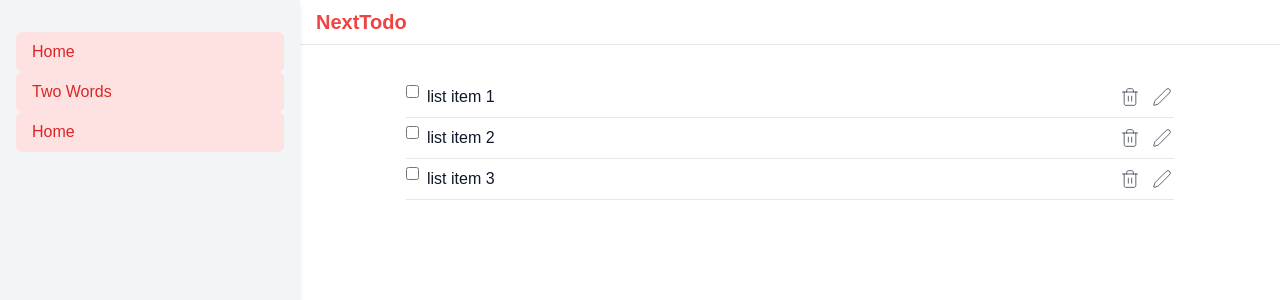
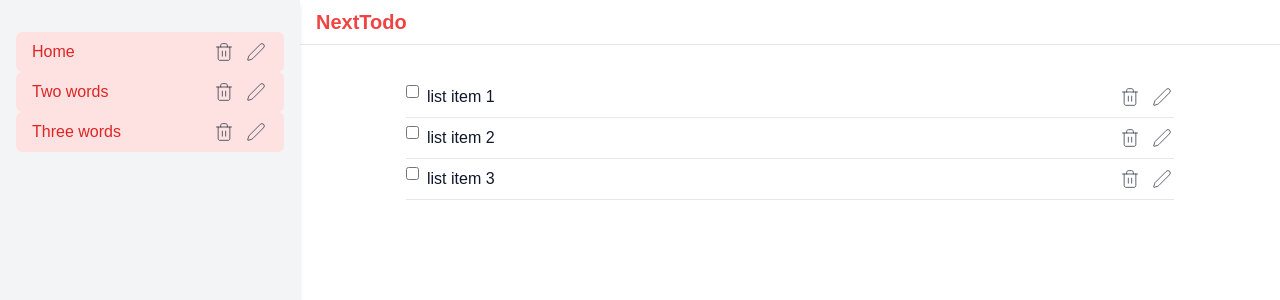
Before and after one commit to fath-nasrudin/next-todo, a Next.js app: page / in a window 1280 px wide. Shown: the top 300 px of the page. Built offline with nearby package versions, Linux system fonts and the light colour scheme.

Commit message:
feat[project]: Add delete project feature

```diff
--- a/app/(app)/layout.tsx
+++ b/app/(app)/layout.tsx
@@ -1,18 +1,12 @@
-import { Tablist } from '@/components/tablist';
 import Link from 'next/link';
 import React from 'react';
 import { TaskProvider } from './task.context';
 import { ProjectProvider } from './project.context';
+import { ProjectTablist } from './project-tablist';
 
 interface MainLayoutProps {
   children: React.ReactNode;
 }
-
-const navItems = [
-  { name: 'Home', href: '/project/home-1' },
-  { name: 'Two Words', href: '/project/two-words-2' },
-  { name: 'Home', href: '/project/three-words-3' },
-];
 
 const MainLayout = ({ children }: MainLayoutProps) => {
   return (
@@ -21,7 +15,7 @@ const MainLayout = ({ children }: MainLayoutProps) => {
         <div className="min-h-screen flex">
           {/* Leftbar */}
           <div className="basis-[300px] hidden md:block shadow-md bg-gray-100 dark:bg-transparent px-4 py-8">
-            <Tablist items={navItems} />
+            <ProjectTablist />
           </div>
           {/* mainbar */}
           <div className="flex-1 flex flex-col">
--- /dev/null
+++ b/app/(app)/project-tablist.tsx
@@ -0,0 +1,20 @@
+'use client';
+
+import { Tablist } from '@/components/tablist';
+import { useProjectState } from './project.context';
+import { NavItemProject, Project } from '@/types';
+
+export const ProjectTablist = () => {
+  const projects: Project[] = useProjectState();
+
+  const userProjects = projects.filter((p) => !p.default);
+
+  const navItemProjects: NavItemProject[] = userProjects.map((item) => {
+    const kebabName = item.name.trim().toLowerCase().split(' ').join('-');
+    const url = `/project/${kebabName}-${item.id}`;
+
+    return { name: item.name, href: url, id: item.id };
+  });
+
+  return <Tablist items={navItemProjects} />;
+};
--- a/app/(app)/project.context.tsx
+++ b/app/(app)/project.context.tsx
@@ -49,9 +49,7 @@ const projectReducer = (state: Project[], action: ActionType) => {
 };
 
 const ProjectStateContext = createContext<Project[]>(renderInitialProjects());
-const ProjectDispatchContext = createContext<
-  React.Dispatch<ActionType> | undefined
->(undefined);
+const ProjectDispatchContext = createContext<React.Dispatch<ActionType>>();
 
 export const ProjectProvider = ({
   children,
--- a/app/(app)/task.context.tsx
+++ b/app/(app)/task.context.tsx
@@ -14,7 +14,8 @@ const renderInitialTasks = () => initialTasks;
 type ActionType =
   | { type: 'TASK/ADD'; payload: { taskData: TaskInput } }
   | { type: 'TASK/DELETE'; payload: { taskData: { id: number } } }
-  | { type: 'TASK/UPDATE'; payload: { taskData: TaskInput } };
+  | { type: 'TASK/UPDATE'; payload: { taskData: TaskInput } }
+  | { type: 'TASK/DELETE_BY_PROJECTID'; payload: { projectId: number } };
 
 const taskReducer = (state: Task[], action: ActionType) => {
   if (action.type === 'TASK/ADD') {
@@ -42,6 +43,10 @@ const taskReducer = (state: Task[], action: ActionType) => {
     return state.filter((item) => item.id !== id);
   }
 
+  if (action.type === 'TASK/DELETE_BY_PROJECTID') {
+    return state.filter((item) => item.projectId !== action.payload.projectId);
+  }
+
   throw new Error('Wrong action type');
 };
 
--- a/components/tablist.tsx
+++ b/components/tablist.tsx
@@ -3,7 +3,10 @@
 import { cn } from '@/lib/utils';
 import { TablistItem } from '@/types';
 import Link from 'next/link';
-import { useSelectedLayoutSegments } from 'next/navigation';
+import { redirect, useSelectedLayoutSegments } from 'next/navigation';
+import { Icons } from './icons';
+import { useProjectDispatch } from '@/app/(app)/project.context';
+import { useTaskDispatch } from '@/app/(app)/task.context';
 
 interface TablistProps {
   items: TablistItem[];
@@ -11,9 +14,12 @@ interface TablistProps {
 
 export const Tablist = ({ items }: TablistProps) => {
   const segment = useSelectedLayoutSegments();
+  const projectDispatch = useProjectDispatch();
+  const taskDispatch = useTaskDispatch();
+
   return (
     <ul className="flex flex-col">
-      {items.map((item) => (
+      {items.map((item, index: number, arr) => (
         <Link
           key={item.href}
           className={cn(
@@ -24,7 +30,60 @@ export const Tablist = ({ items }: TablistProps) => {
           )}
           href={item.href}
         >
-          {item.name}
+          <div className="flex">
+            <div className="mr-auto">{item.name}</div>
+            <div className="flex gap-2">
+              <button
+                className="hover:bg-foreground/10 p-0.5"
+                onClick={(e) => {
+                  e.preventDefault();
+                  // delete project
+                  projectDispatch({
+                    type: 'PROJECT/DELETE',
+                    payload: { projectId: item.id },
+                  });
+
+                  // delete tasks
+                  taskDispatch({
+                    type: 'TASK/DELETE_BY_PROJECTID',
+                    payload: { projectId: item.id },
+                  });
+
+                  // redirect to inbox or default tab
+                  let urlToRedirect;
+                  if (index - 1 < 0) {
+                    urlToRedirect = arr[1]?.href;
+                  } else {
+                    urlToRedirect = arr[index - 1]?.href;
+                  }
+                  if (arr.length === 0) urlToRedirect = '/project';
+                  redirect(urlToRedirect);
+                }}
+              >
+                <Icons.trash
+                  className="text-foreground/80"
+                  strokeWidth={1}
+                  size={20}
+                />
+              </button>
+
+              {/* edit button */}
+              <button
+                className="hover:bg-foreground/10 p-0.5"
+                onClick={(e) => {
+                  e.preventDefault();
+                  //  setIsEdit(true);
+                }}
+              >
+                {' '}
+                <Icons.edit
+                  className="text-foreground/80"
+                  strokeWidth={1}
+                  size={20}
+                />
+              </button>
+            </div>
+          </div>
         </Link>
       ))}
     </ul>
--- a/types/index.d.ts
+++ b/types/index.d.ts
@@ -23,4 +23,6 @@ export type NavItem = {
   disabled?: boolean;
 };
 
-export type TablistItem = NavItem;
+export type NavItemProject = NavItem & { id: number };
+
+export type TablistItem = NavItemProject;
```
